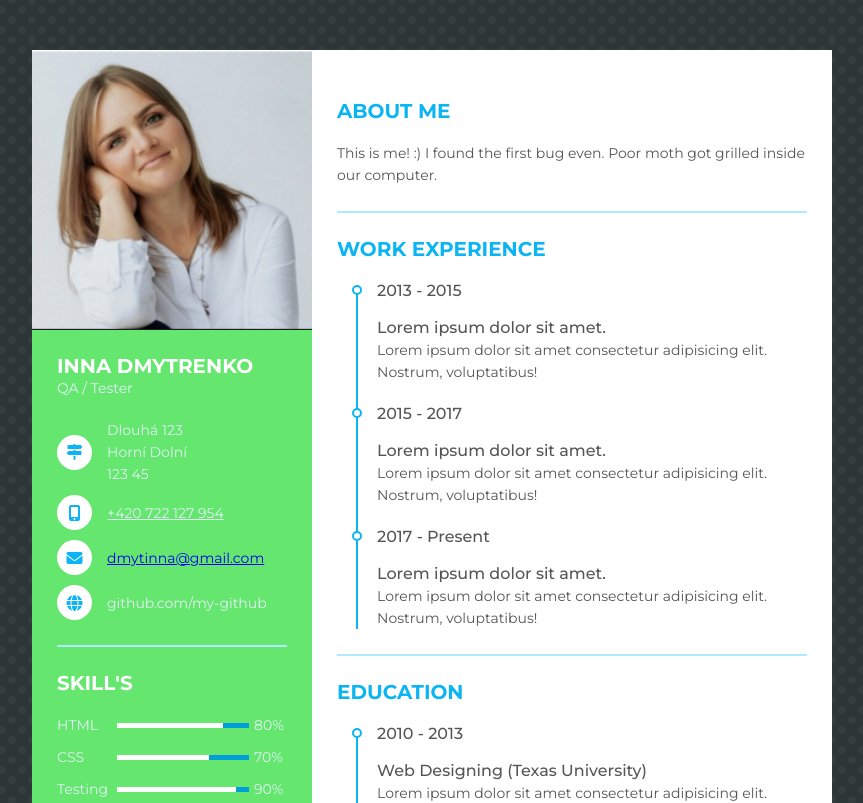
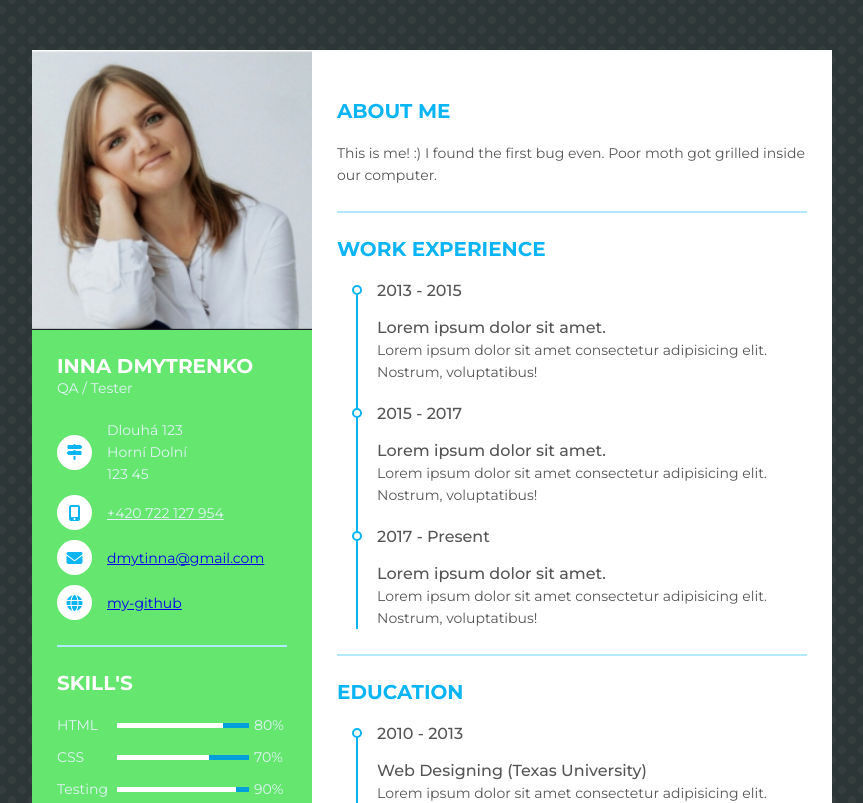
Before and after one commit to inna-dmytrenko/zivotopis, a plain HTML site: page index.html in a window 1280 px wide. Shown: the top 803 px of the page, without its empty margins (208-1071 px from the left). Drawn offline with Linux system fonts and the light colour scheme.

Commit message:
fix git link

```diff
--- a/index.html
+++ b/index.html
@@ -50,7 +50,7 @@
                             <div class="icon">
                                 <i class="fas fa-globe"></i>
                             </div>
-                            <div class="data">github.com/my-github</div>
+                            <div class="data"><a href="https://github.com/inna-dmytrenko">my-github</a></div>
                         </li>
                     </ul>
                 </div>
```
